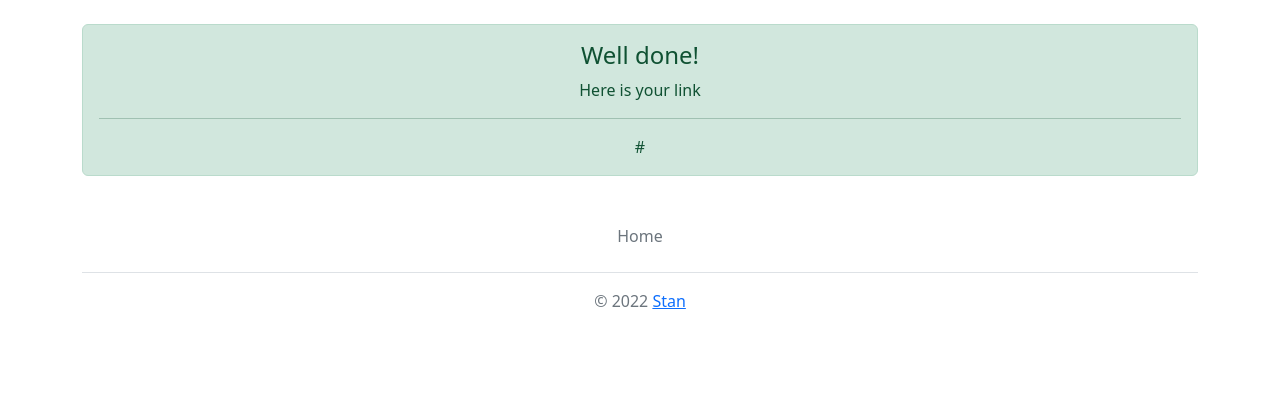
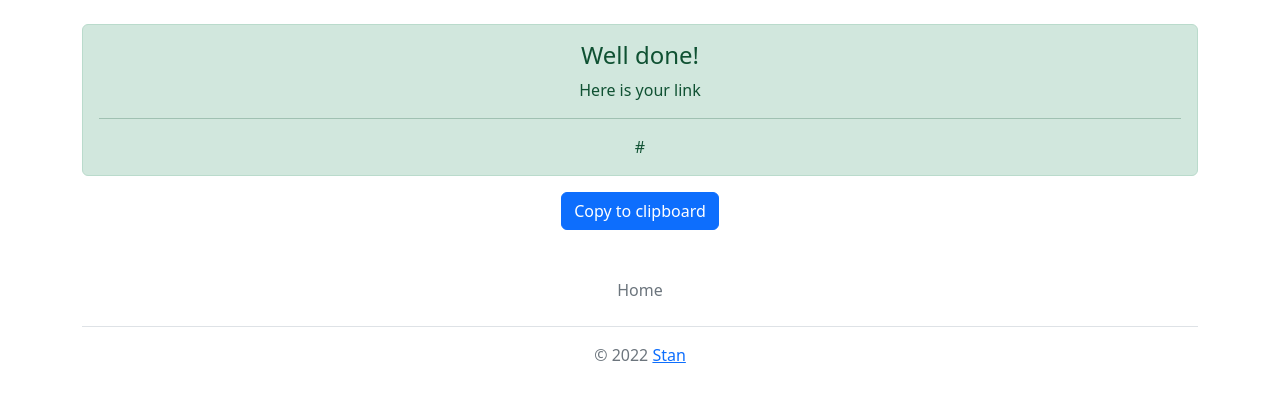
Before and after one commit to Stasyanz/Disposable, a FastAPI app: template src/templates/created.html in a window 1280 px wide. Shown: the part 69-471 px from the top of the page. Run offline with FastAPI, Linux system fonts and the light colour scheme; the template is opened without the code that fills it: most values are stand-ins (such as "Sample title", 1, 10 or a date in 2020); parts of the project's set-up code (start-up, migrations or seed data) failed here and were passed over.

Commit message:
add copy button to copy message link to the clipboard

```diff
--- a/src/core/services.py
+++ b/src/core/services.py
@@ -1,5 +1,6 @@
+from secrets import token_urlsafe
+
 from src.core.config import fqdn, schema, config
-from secrets import token_urlsafe
 
 
 def create_link(message_id: str):
--- a/src/main.py
+++ b/src/main.py
@@ -2,13 +2,17 @@ from fastapi import FastAPI
 import uvicorn
 
 from src.db.base import database
+from src.core.config import config
 from src.endpoints import messages, pages
-from src.core.config import config
+
+
+def setup_routers(app: FastAPI):
+    app.include_router(messages.router)
+    app.include_router(pages.router)
+
 
 app = FastAPI(title="Disposable Messages")
-
-app.include_router(messages.router)
-app.include_router(pages.router)
+setup_routers(app)
 
 
 @app.on_event("startup")
--- a/src/templates/created.html
+++ b/src/templates/created.html
@@ -5,6 +5,22 @@
       <h4 class="alert-heading">Well done!</h4>
       <p>Here is your link</p>
       <hr>
-      <p class="mb-0">{{link}}</p>
+      <span class="mb-0" id="source">{{link}}</span><br>
     </div>
+    <button id="copybtn" class="btn btn-primary">Copy to clipboard</button>
+<script>
+document.getElementById("copybtn").addEventListener("click", copy_password);
+
+function copy_password() {
+    var copyText = document.getElementById("source");
+    var textArea = document.createElement("textarea");
+    var btn = document.getElementById("copybtn");
+    textArea.value = copyText.textContent;
+    document.body.appendChild(textArea);
+    textArea.select();
+    document.execCommand("Copy");
+    textArea.remove();
+    btn.innerHTML = "Copied to clipboard!";
+};
+</script>
 {% endblock %}
```
Also changed, not shown: requirements.txt (+10 -10 lines).
